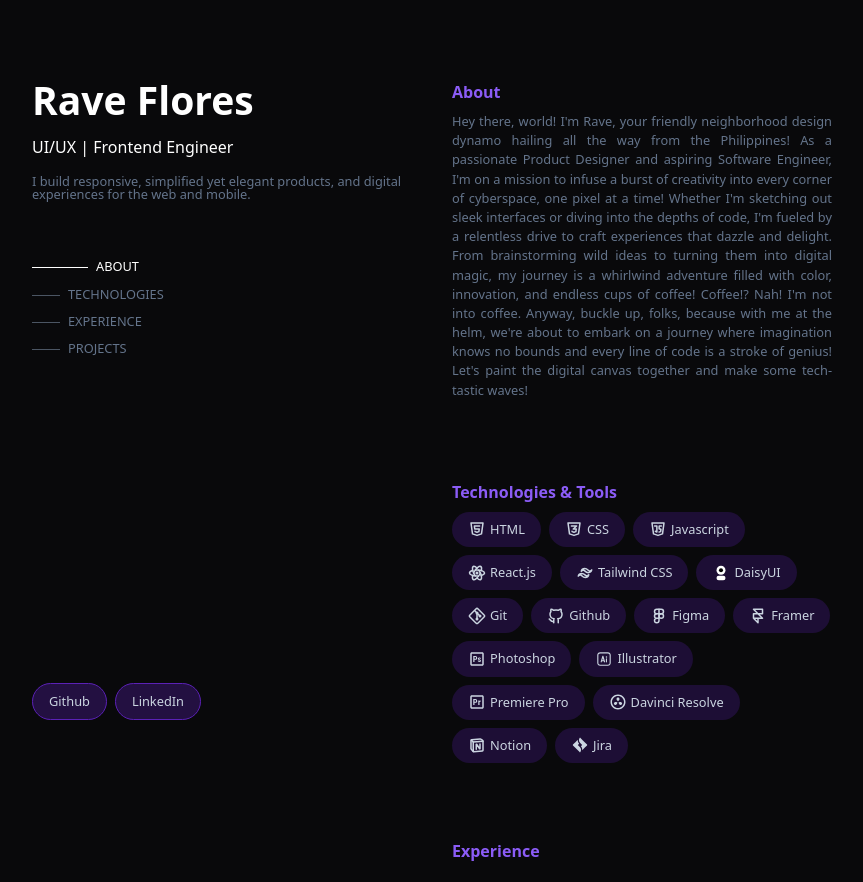
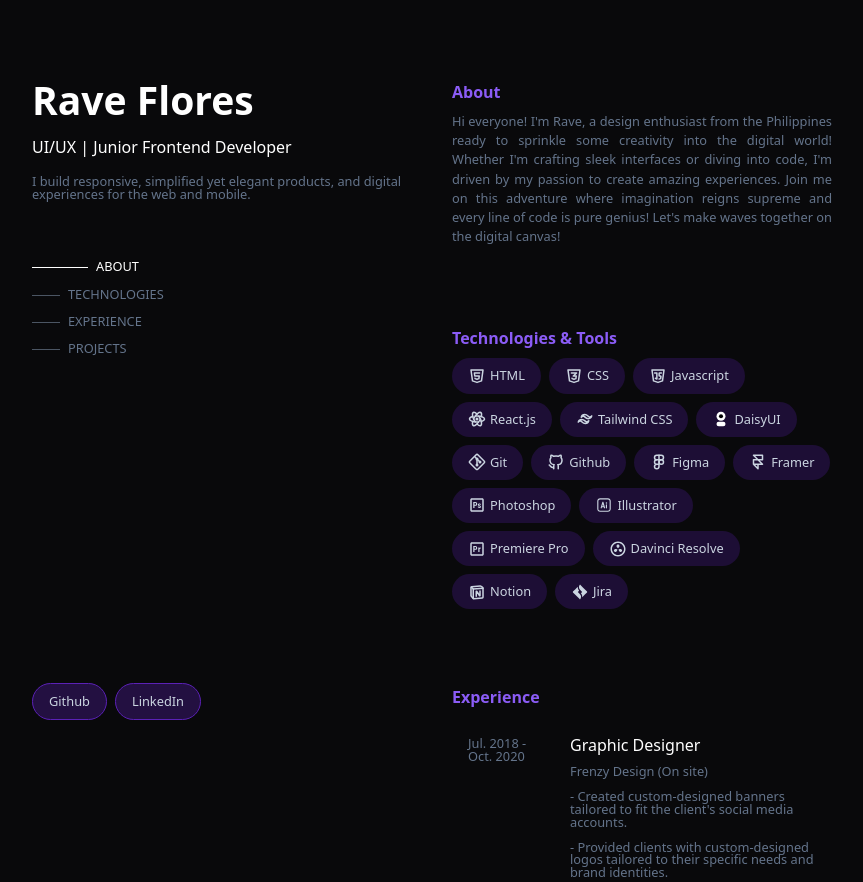
Before and after one commit to cgarave/portfolio-v3, a website: page src/index.html in a window 1280 px wide. Shown: the top 882 px of the page, without its empty margins (208-1071 px from the left). Drawn offline with Linux system fonts and the light colour scheme.

Commit message:
Version 1.6

```diff
--- a/src/index.html
+++ b/src/index.html
@@ -17,7 +17,7 @@
                                 md:pl-60 sm:pt-20 sm:pb-20 md:h-screen md:w-1/2 md:justify-between md:sticky top-0">
             <div id="description" class="text-white font-sans leading-none">
                 <h1 class="text-4xl mb-5 font-bold">Rave Flores</h1>
-                <h3 class="text-base mb-5 font-medium">UI/UX | Frontend Engineer</h3>
+                <h3 class="text-base mb-5 font-medium">UI/UX | Junior Frontend Developer</h3>
                 <p class="text-sm mb-5 text-slate-500 max-w-96">I build responsive, simplified yet elegant products, and digital experiences for the web and mobile.</p>
             </div>
             <div id="nav" class="hidden md:block">
@@ -36,12 +36,7 @@
         <div id="right" class="flex flex-col gap-y-10 h-fit w-full md:w-1/2 p-5 md:pr-60 md:pt-20 md:pb-20">
             <div id="about" class="flex flex-col gap-y-2 font-sans h-fit">
                 <h3 class="text-violet-500 text-base font-semibold">About</h3>
-                <p class="text-slate-500 text-sm text-justify">Hey there, world! I'm Rave, your friendly neighborhood design dynamo hailing all the way from the Philippines!
-                                                    As a passionate Product Designer and aspiring Software Engineer, I'm on a mission to infuse a burst of creativity into every corner of cyberspace, one pixel at a time!
-                                                    Whether I'm sketching out sleek interfaces or diving into the depths of code, I'm fueled by a relentless drive to craft experiences that dazzle and delight.
-                                                    From brainstorming wild ideas to turning them into digital magic, my journey is a whirlwind adventure filled with color, innovation, and endless cups of coffee! Coffee!? Nah! I'm not into coffee.
-                                                    Anyway, buckle up, folks, because with me at the helm, we're about to embark on a journey where imagination knows no bounds and every line of code is a stroke of genius!
-                                                    Let's paint the digital canvas together and make some tech-tastic waves! </p>
+                <p class="text-slate-500 text-sm text-justify selection:text-violet-500 animate-transformz">Hi everyone! I'm Rave, a design enthusiast from the Philippines ready to sprinkle some creativity into the digital world! Whether I'm crafting sleek interfaces or diving into code, I'm driven by my passion to create amazing experiences. Join me on this adventure where imagination reigns supreme and every line of code is pure genius! Let's make waves together on the digital canvas!</p>
             </div>
             <div id="technologies" class="flex flex-col gap-y-2 font-sans h-fit">
                 <h3 class="text-violet-500 text-base font-semibold mt-10">Technologies & Tools</h3>
--- a/tailwind.config.js
+++ b/tailwind.config.js
@@ -14,7 +14,17 @@
     fontFamily: {
       'montserrat': 'Montserrat'
     },
-    extend: {},
+    extend: {
+      // animation: {
+      //   'transformz': 'transformX 3s linear'
+      // },
+      // keyframes: {
+      //   'transformX': {
+      //     '0%': {transform: 'translateX(0px) translateY(0px)'},
+      //     '100%': {transform: 'translateX(500px) translateY(500px)'},
+      //   }
+      // }
+    },
   },
   plugins: [],
 }
```
Also changed, not shown: src/output.css, 1 other file.
